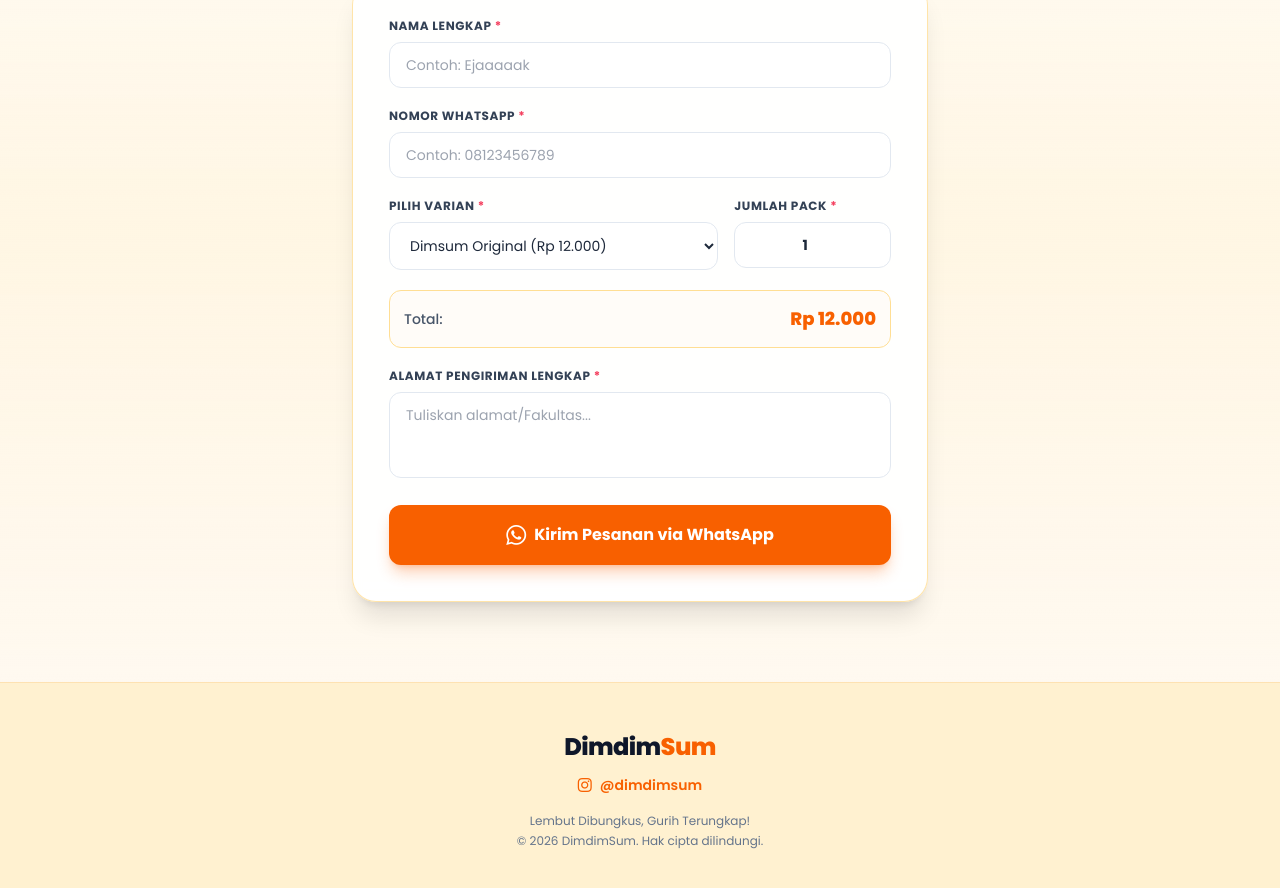
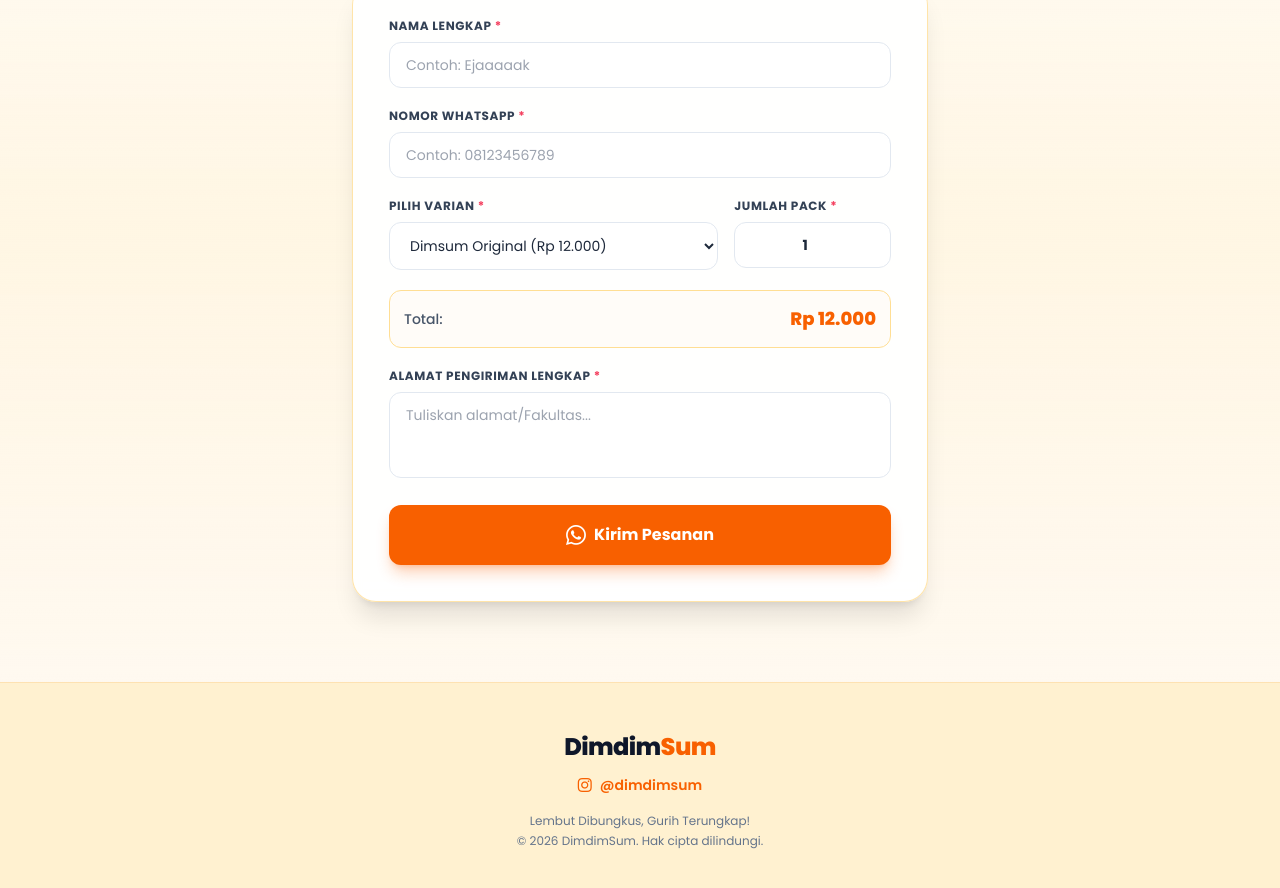
Before and after one commit to phytagorez/musmid, a website: page index.html in a window 1280 px wide. Shown: the part 1881-2769 px from the top of the page. Drawn offline with nearby package versions, Linux system fonts and the light colour scheme.

Commit message:
refactor btn send whatsapp

```diff
--- a/index.html
+++ b/index.html
@@ -367,7 +367,7 @@
             class="w-full bg-brand-600 hover:bg-brand-500 text-white font-bold py-4 rounded-xl shadow-lg shadow-brand-600/30 hover:shadow-xl transition duration-200 flex items-center justify-center gap-2 text-base active:scale-[0.99]"
           >
             <i class="bi bi-whatsapp text-xl"></i>
-            <span>Kirim Pesanan via WhatsApp</span>
+            <span>Kirim Pesanan</span>
           </button>
         </form>
       </div>
```
